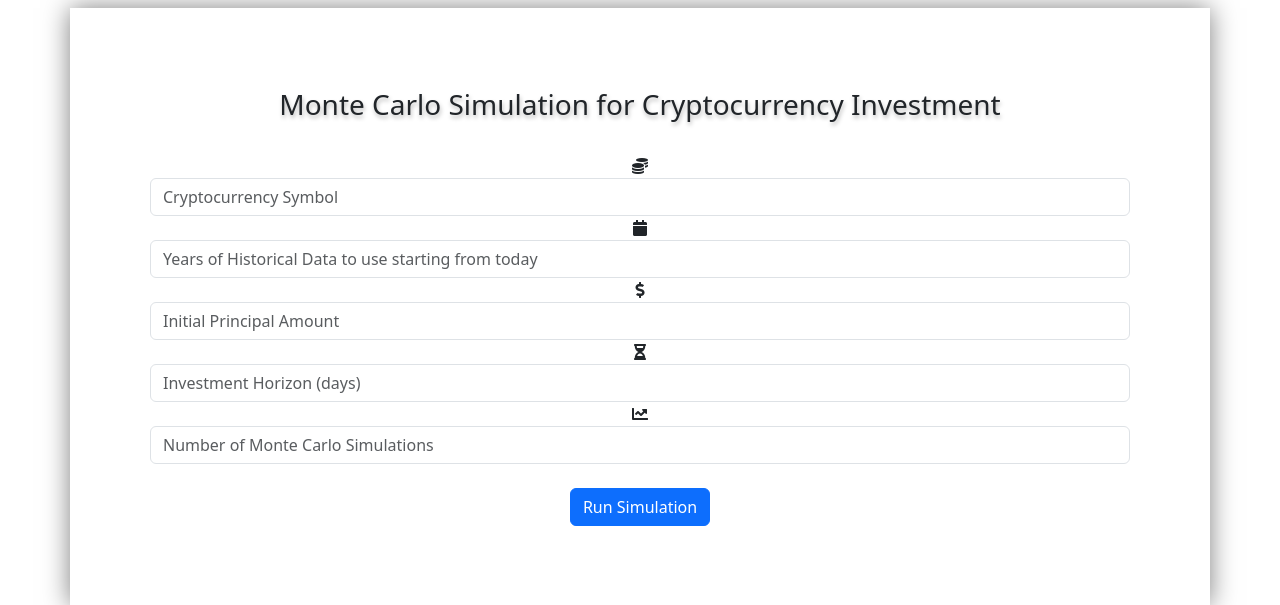
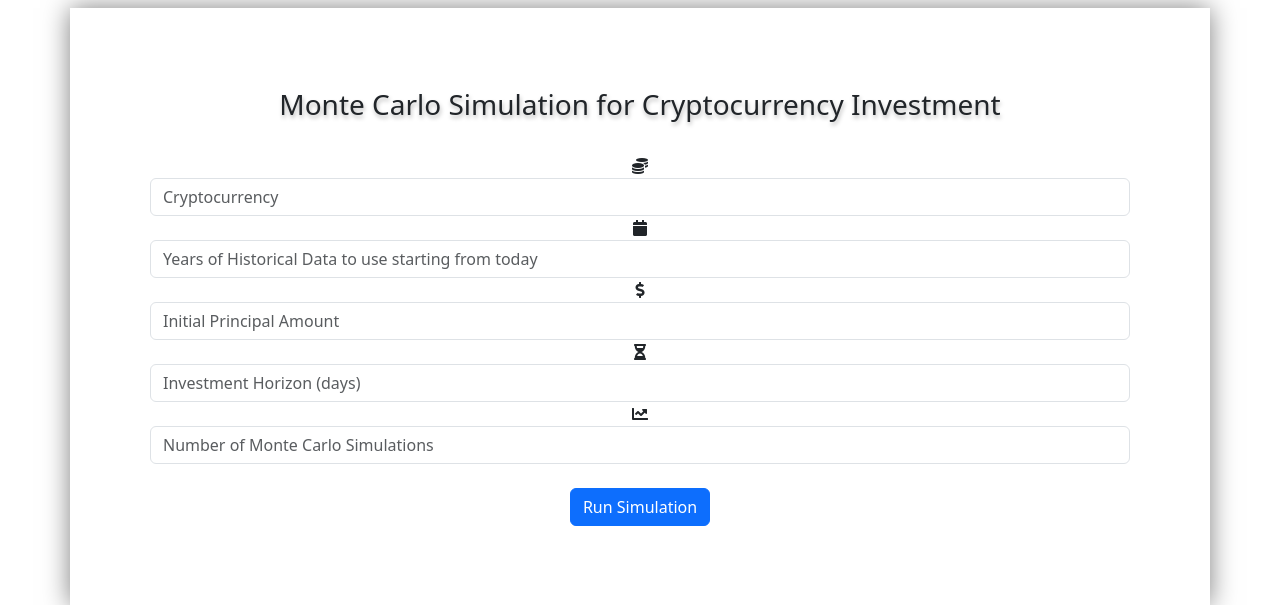
Before and after one commit to Dealer86/Monte_Carlo, a Django app: page / in a window 1280 px wide. Shown: the top 605 px of the page. Run offline with Django 4.2, Linux system fonts and the light colour scheme.

Commit message:
Renamed coin_id placeholder

```diff
--- a/montecarlo/simulation/templates/simulation/montecarlo.html
+++ b/montecarlo/simulation/templates/simulation/montecarlo.html
@@ -18,7 +18,7 @@
         {% csrf_token %}
 
         <i class="fas fa-coins"></i>
-        <input type="text" name="{{ form.coin_id.name }}" class="form-control" placeholder="Cryptocurrency Symbol">
+        <input type="text" name="{{ form.coin_id.name }}" class="form-control" placeholder="Cryptocurrency">
 
         <i class="fas fa-calendar"></i>
         <input type="number" name="{{ form.years.name }}" class="form-control" placeholder="Years of Historical Data to use starting from today">
```
